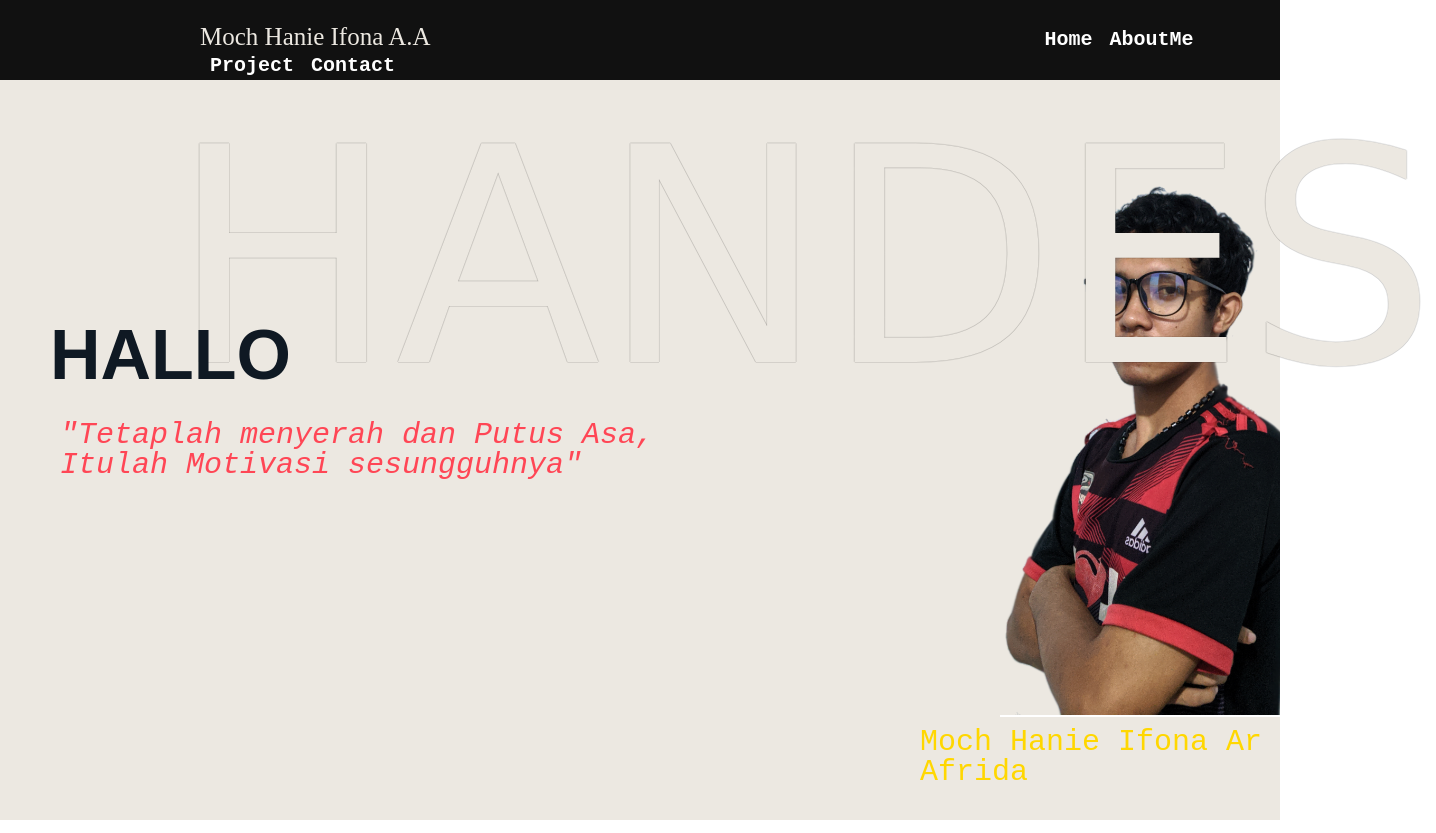
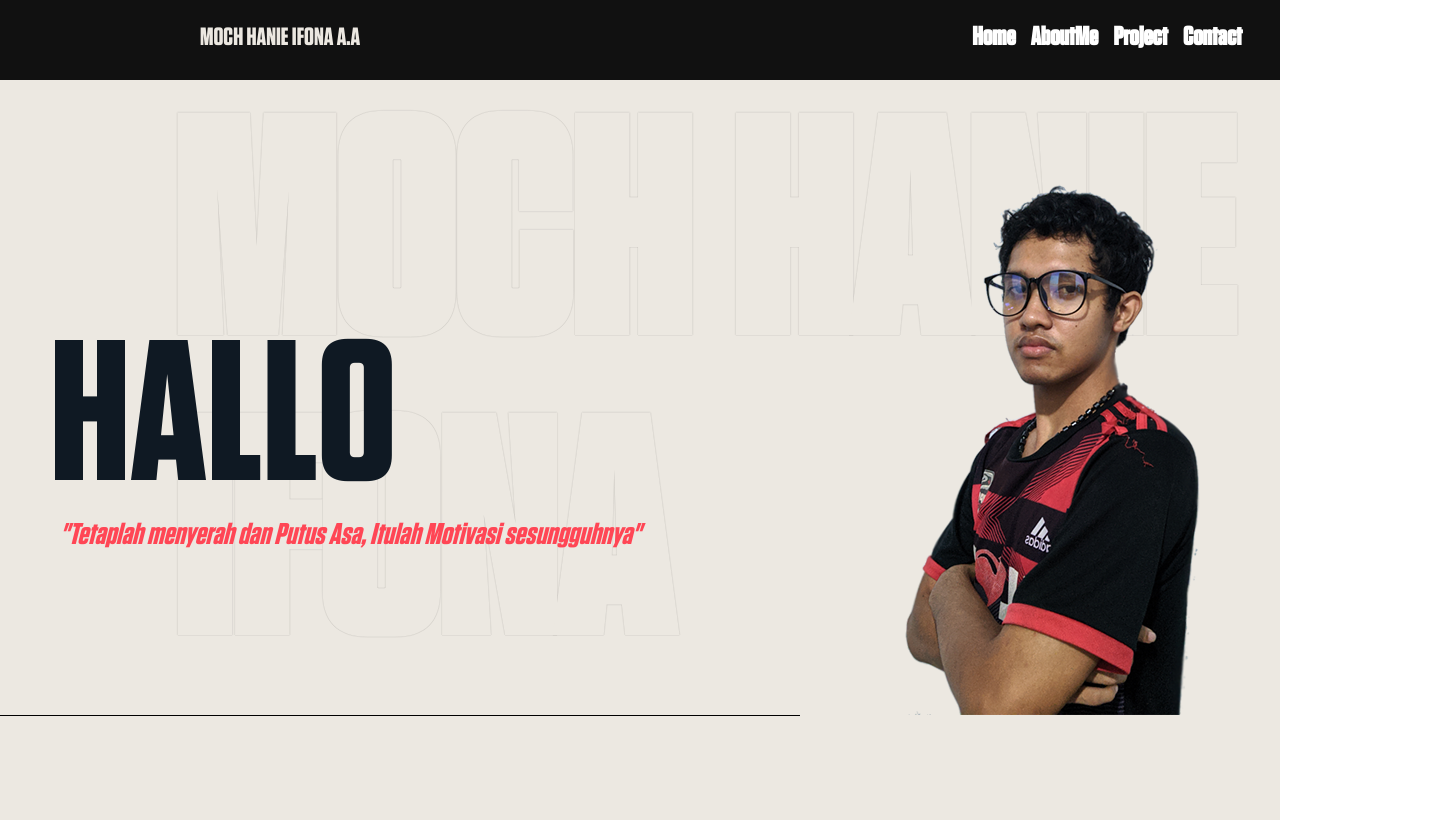
Before and after one commit to handes81/Portofolio, a plain HTML site: page index.html in a window 1280 px wide. Shown: the whole page, 1436 px wide, since content can reach past the window. Drawn offline with Linux system fonts and the light colour scheme.

Commit message:
menambahkan font Tungsten_bold

```diff
--- a/index.html
+++ b/index.html
@@ -11,7 +11,7 @@
                 <ul>
 
                      <div class="menu">
-                        <li class="nama">Moch Hanie Ifona A.A</li>
+                        <li class="nama">MOCH HANIE IFONA A.A</li>
                         <li class="awal"><a href="">Home</a></li>
                         <li><a href="">AboutMe</a></li>
                         <li><a href="">Project</a></li>
@@ -28,14 +28,15 @@
     </div>
 
     <div class="container">
-        <div class="handes">HANDES</div>
+        <div class="handes">MOCH HANIE IFONA</div>
         <div class="sambutan">HALLO</div>
         <div class="kata">"Tetaplah menyerah dan Putus Asa, Itulah Motivasi sesungguhnya"</div>
         <div class="foto">
+            <img src="image/han.png" alt="">
         </div>
         <div class="garis"> </div>
 
-        <div class="name">Moch Hanie Ifona Ar Afrida</div>
+
 
     <p>
 
--- a/style.css
+++ b/style.css
@@ -2,6 +2,10 @@
    v2.0 | 20110126
    License: none (public domain)
 */
+@font-face {
+    font-family: Tungsten-bold;
+    src: url(font/Tungsten-Bold.ttf);
+}
 
 html, body, div, span, applet, object, iframe,
 h1, h2, h3, h4, h5, h6, p, blockquote, pre,
@@ -50,6 +54,9 @@ table {
 
 
 /*Tampilan Web*/
+body{
+    font-family: Tungsten-bold;
+}
 
 .fix{
     height: 80px;
@@ -68,7 +75,7 @@ table {
 }
 
 .menu{
-    font-family: 'Times New Roman', Times, serif;
+
     margin-left: 200px;
 }
 .menu li{
@@ -78,8 +85,8 @@ table {
 }
 .menu li a{
     font-weight: bold;
-    font-family: 'Courier New', Courier, monospace;
-    font-size: 20px;
+
+    font-size: 26px;
     margin-left: 7px;
     color: white;
     text-decoration: none;
@@ -110,17 +117,17 @@ table {
 
 }
 .sambutan{
-    font-family: Arial, Helvetica, sans-serif;
+
     margin-top: 250px;
     position: absolute;
     color: #0f1923;
-    font-size: 70px;
+    font-size: 200px;
     margin-left: 50px;
-    font-weight: bold;
+    font-weight: 400;
 }
 .kata{
-    font-family: monospace;
-    margin-top: 350px;
+
+    margin-top: 450px;
     position: absolute;
     color: #ff4655;
     font-size: 30px;
@@ -129,37 +136,30 @@ table {
     width: 700px;
 }
 .container .foto{
-    width: 100%px;
-    height: 645px;
-    background-image: url(han.png);
-    background-position: 1000px 1px;
-    background-size: 300px;
-    background-repeat: no-repeat;
+    left: 900px;
+    position: absolute;
+    z-index: 1;
 
 
 }
 .container .garis{
+    position: absolute;
 
-    height: 2px;
-    width: 300px;
-    background-color: white;
-    margin-left: 1000px;
+    height: 1px;
+    width: 800px;
+    background-color: black;
+    top: 645px;
 }
 
-.name{
-    font-family: 'Courier New', Courier, monospace;
-    margin-top: 10px;
-    margin-left: 920px;
-    color: #FFD700;
-    font-size: 30px;
-}
+
 
 .handes{
+    font-weight: bold;
     position: absolute;
     font-size: 300px;
-    top: 39px;
+    top: 25px;
     left: 170px;
-    text-shadow: -1px 0 rgba(0, 0, 0, 0.1), 0 1px rgba(0, 0, 0, 0.1), 1px 0 rgba(0, 0, 0, 0.1), 0 -1px rgba(0, 0, 0, 0.1);
+    text-shadow: -1px 0 rgba(0, 0, 0, 0.05), 0 1px rgba(0, 0, 0, 0.05), 1px 0 rgba(0, 0, 0, 0.05), 0 -1px rgba(0, 0, 0, 0.05);
     color: #ece8e1;
-    font-family: 'Lucida Sans', 'Lucida Sans Regular', 'Lucida Grande', 'Lucida Sans Unicode', Geneva, Verdana, sans-serif;
+
 }
```
Also changed, not shown: font/Tungsten-Bold.ttf (added), han.png (deleted), image/han.png (added).
